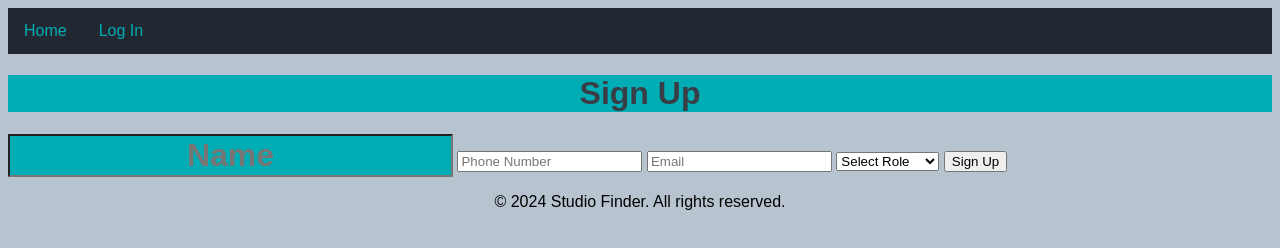
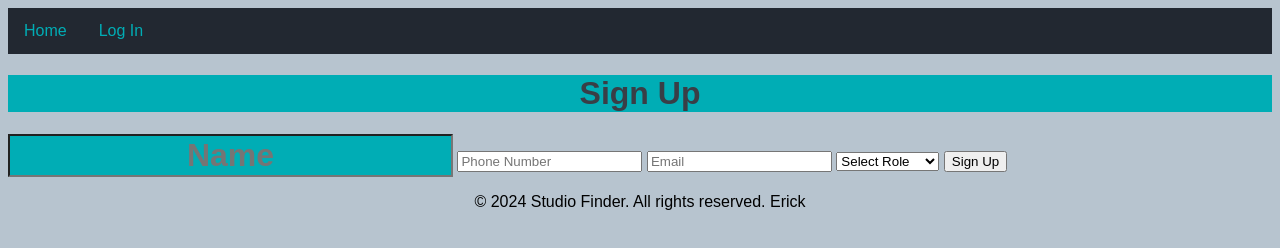
Before and after one commit to Kire6794/IntroWebPrograming_Project, a plain HTML site: page pages/signup.html in a window 1280 px wide. Drawn offline with Linux system fonts and the light colour scheme.

Commit message:
Test commit

```diff
--- a/pages/signup.html
+++ b/pages/signup.html
@@ -28,7 +28,7 @@
         </form>
     </main>
     <footer id="footer">
-        <p>&copy; 2024 Studio Finder. All rights reserved.</p>
+        <p>&copy; 2024 Studio Finder. All rights reserved. Erick</p>
     </footer>
     <script src="../js/common.js"></script>
     <script src="../js/signup.js"></script>
```
